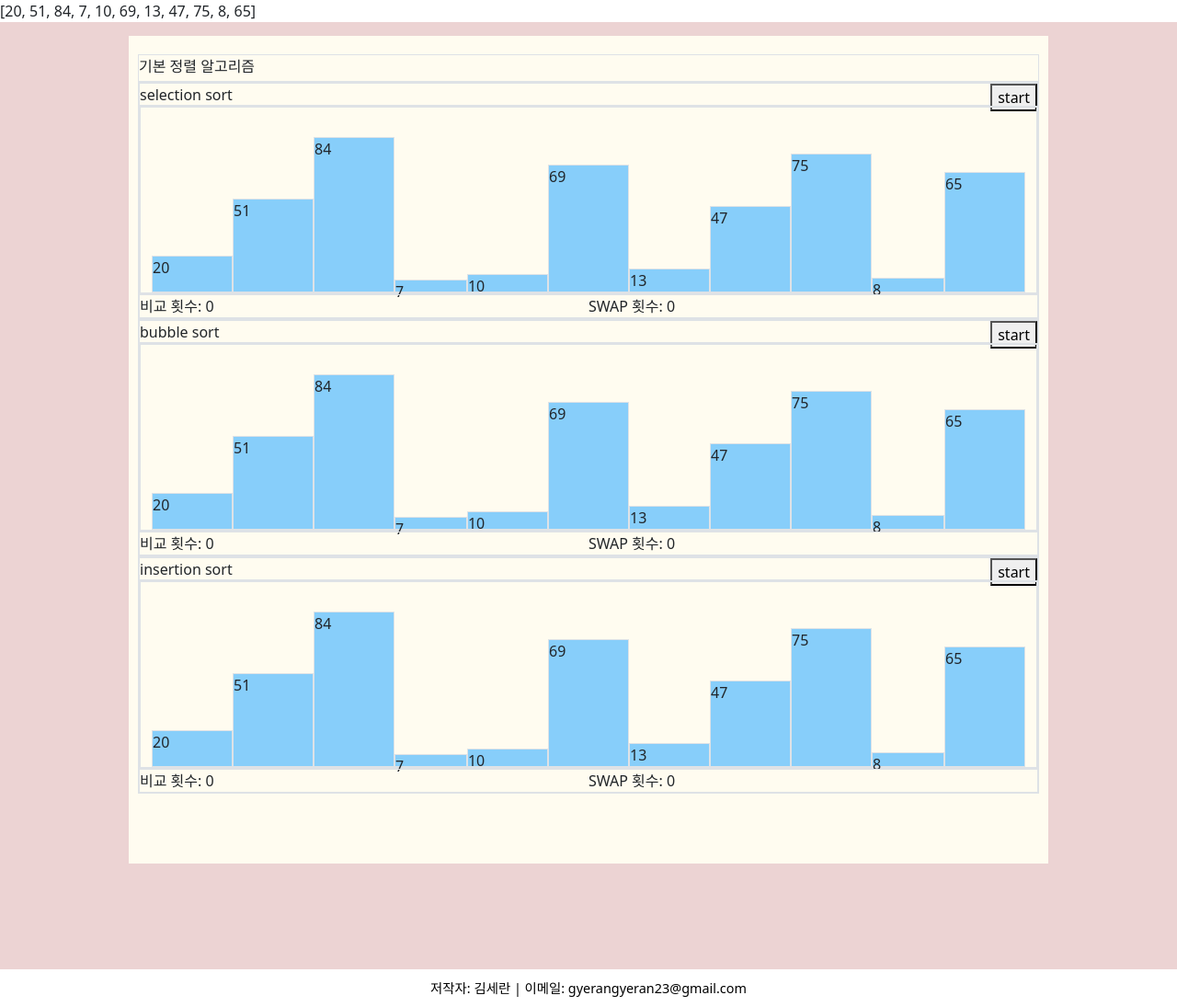
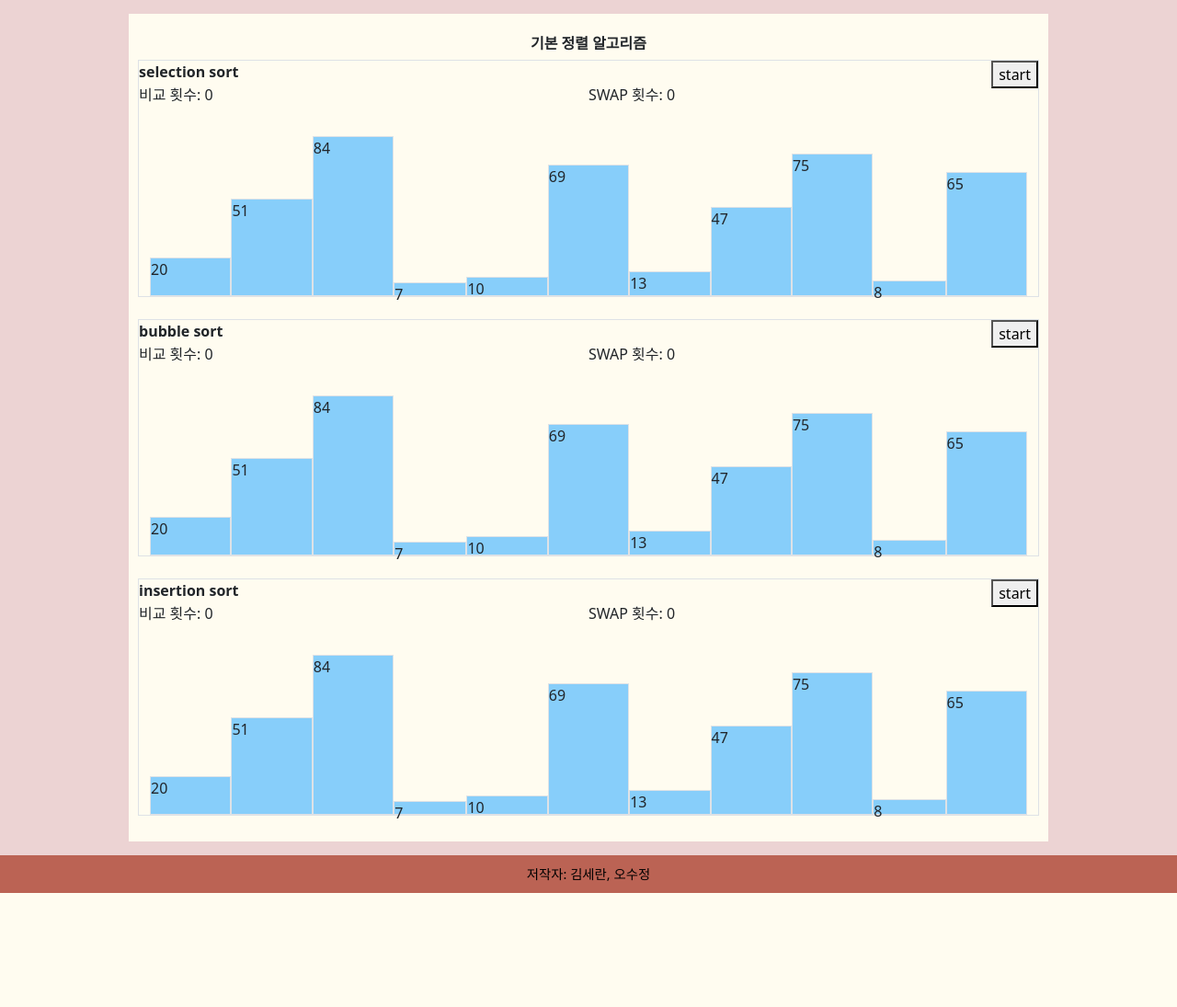
Before and after one commit to theran23/V_isualization, a Django app: page /sorting/ in a window 1280 px wide. Shown: the part 211-1306 px from the top of the page at 92% size. After the commit the page ends 1182 px from the top, so only its background shows below. Run offline with Django 3.2, Linux system fonts and the light colour scheme.

Commit message:
ㄷㅣ자인 수정

```diff
--- a/home/templates/base.html
+++ b/home/templates/base.html
@@ -37,9 +37,7 @@
 {% block body %}
 {% endblock %}
 
-
-
-<footer>저작자: 김세란 | 이메일: gyerangyeran23@gmail.com </footer>
+<footer style="background: #bb6354;">저작자: 김세란, 오수정</footer>
 
 </body>
 
--- a/home/templates/sorting.html
+++ b/home/templates/sorting.html
@@ -2,60 +2,60 @@
 {#{% load define_input %}#}
 {#{% load define_sorting %}#}
 {% block body %}
-{{ array }}
     <section>
-        <div class="d-flex justify-content-center" style="width:100%;height:1000px;" >
+        <div class="d-flex justify-content-center" style="width:100%;" >
             <div class="d-flex  flex-column" style=";width:80%;height:900px;background:#fffcf0;padding:20px 10px;">
-                <div class="border" style="width:100%;height:30px;">기본 정렬 알고리즘</div>
+                <div class="text-center fw-bold" style="width:100%;height:30px;">기본 정렬 알고리즘</div>
                 <div class="border d-flex flex-column " style="width:100%;height:30%;">
-                    <div class="border d-flex justify-content-between" style="width:100%;height:10%;">
+                    <div class=" fw-bold d-flex justify-content-between" style="width:100%;height:10%;">
                         <div>selection sort</div><div><button onclick="s_sort();" >start</button></div>
                     </div>
-                    <div class="border" style="width:100%;height:90%;">
-                        <div class="container border d-flex justify-content-center align-items-end" style="width:100%;height:100%;">
+                    <div class=" d-flex" style="width:100%;height:10%;">
+                        <div style="width:50%">비교 횟수: <span id="s_compare">0</span></div><div style="width:50%">SWAP 횟수: <span id="s_swap">0</span></div>
+                    </div>
+                    <div class="" style="width:100%;height:90%;">
+                        <div class="container d-flex justify-content-center align-items-end" style="width:100%;height:100%;">
                             {% for i in array %}
                                 <div class="border box selection" style="flex-grow:1;height:calc({{ i }}/100*100%);background:lightskyblue;" value="{{ i }}"> {{ i }}</div>
                             {% endfor %}
                         </div>
                     </div>
-                    <div class="border d-flex" style="width:100%;height:10%;">
-                        <div style="width:50%">비교 횟수: <span id="s_compare">0</span></div><div style="width:50%">SWAP 횟수: <span id="s_swap">0</span></div>
-                    </div>
+
                 </div>
+                <br>
                 <div class="border d-flex flex-column " style="width:100%;height:30%;">
-                    <div class="border d-flex justify-content-between" style="width:100%;height:10%;">
+                    <div class="fw-bold d-flex justify-content-between" style="width:100%;height:10%;">
                         <div>bubble sort</div><div><button onclick="b_sort();">start</button></div>
                     </div>
-                    <div class="border" style="width:100%;height:90%;">
-                        <div class="container border d-flex justify-content-center align-items-end" style="width:100%;height:100%;">
+                    <div class=" d-flex" style="width:100%;height:10%;">
+                        <div style="width:50%">비교 횟수: <span id="b_compare">0</span></div><div style="width:50%">SWAP 횟수: <span id="b_swap">0</span></div>
+                    </div>
+                    <div class="" style="width:100%;height:90%;">
+                        <div class="container d-flex justify-content-center align-items-end" style="width:100%;height:100%;">
                             {% for i in array %}
                                 <div class="border box bubble" style="flex-grow:1;height:calc({{ i }}/100*100%);background:lightskyblue;" value="{{ i }}"> {{ i }}</div>
                             {% endfor %}
                         </div>
                     </div>
-                    <div class="border d-flex" style="width:100%;height:10%;">
-                        <div style="width:50%">비교 횟수: <span id="b_compare">0</span></div><div style="width:50%">SWAP 횟수: <span id="b_swap">0</span></div>
-                    </div>
                 </div>
+                <br>
                 <div class="border d-flex flex-column " style="width:100%;height:30%;">
-                    <div class="border d-flex justify-content-between" style="width:100%;height:10%;">
+                    <div class="fw-bold d-flex justify-content-between" style="width:100%;height:10%;">
                         <div>insertion sort <span class="selected_box"></span></div><div><button onclick="i_sort();">start</button></div>
                     </div>
-                    <div class="border" style="width:100%;height:90%;">
-                        <div class="container border d-flex justify-content-center align-items-end" style="width:100%;height:100%;">
+                    <div class=" d-flex" style="width:100%;height:10%;">
+                        <div style="width:50%">비교 횟수: <span id="i_compare">0</span></div><div style="width:50%">SWAP 횟수: <span id="i_swap">0</span></div>
+                    </div>
+                    <div class="" style="width:100%;height:90%;">
+                        <div class="container  d-flex justify-content-center align-items-end" style="width:100%;height:100%;">
                             {% for i in array %}
                                 <div class="border box insertion" style="flex-grow:1;height:calc({{ i }}/100*100%);background:lightskyblue;" value="{{ i }}"> {{ i }}</div>
                             {% endfor %}
                         </div>
                     </div>
-                    <div class="border d-flex" style="width:100%;height:10%;">
-                        <div style="width:50%">비교 횟수: <span id="i_compare">0</span></div><div style="width:50%">SWAP 횟수: <span id="i_swap">0</span></div>
-                    </div>
                 </div>
             </div>
         </div>
-
-
     </section>
 {% endblock %}
 
```
Also changed, not shown: home/templates/home.html (+7 -16 lines), home/templates/search.html (+16 -15 lines).
